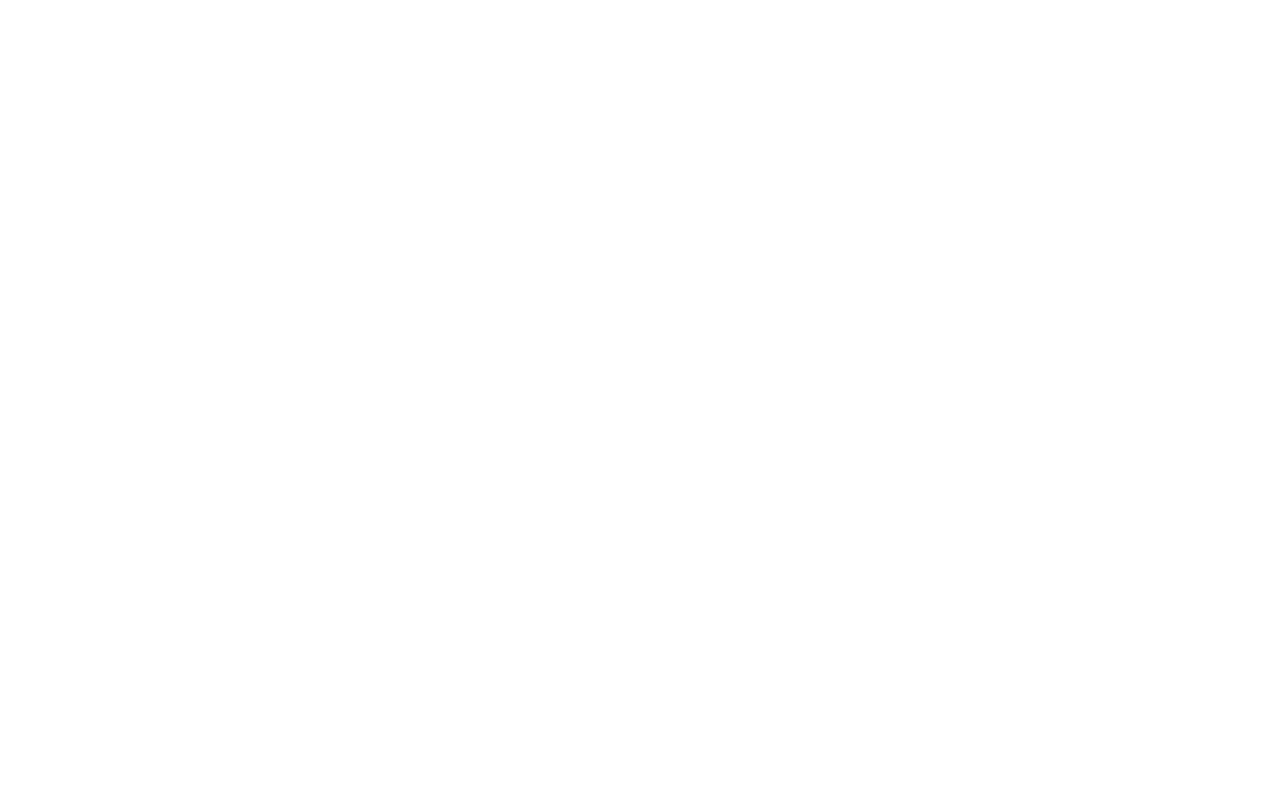
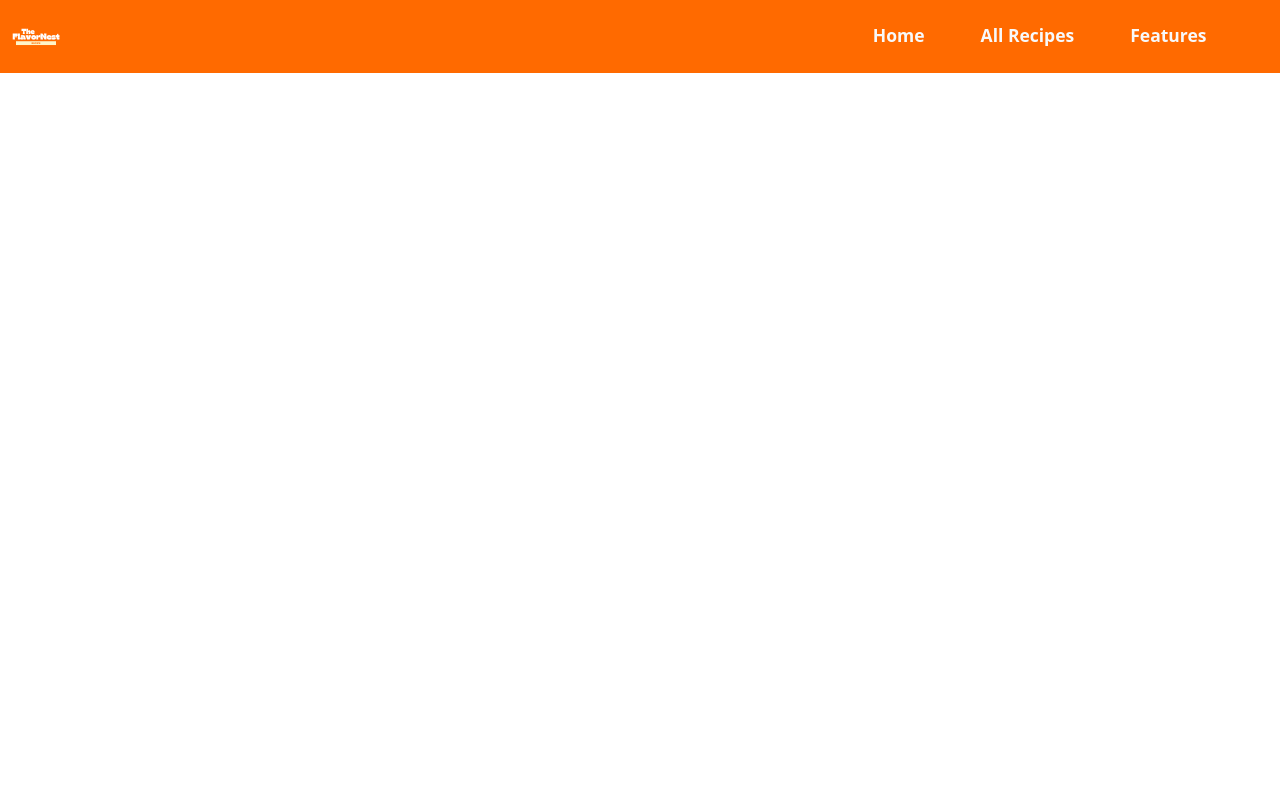
Before and after one commit to ChesterMapagmahal0120/Group3-BSIT221C, a Next.js app in the folder recipe-app-group3/: page / in a window 1280 px wide. Shown: the top 800 px of the page. Built offline with nearby package versions, Linux system fonts and the light colour scheme.

Commit message:
updated app.js
I added Layout on components

```diff
--- a/recipe-app-group3/pages/_app.js
+++ b/recipe-app-group3/pages/_app.js
@@ -1,5 +1,13 @@
 import "@/styles/globals.css";
+import 'semantic-ui-css/semantic.min.css';
+import 'bootstrap/dist/css/bootstrap.min.css';
+import React from "react";
+import Layout from "@/components/Layout";
 
 export default function App({ Component, pageProps }) {
-  return <Component {...pageProps} />;
+  return (
+    <Layout>
+      <Component {...pageProps} />
+    </Layout>
+  )
 }
```
